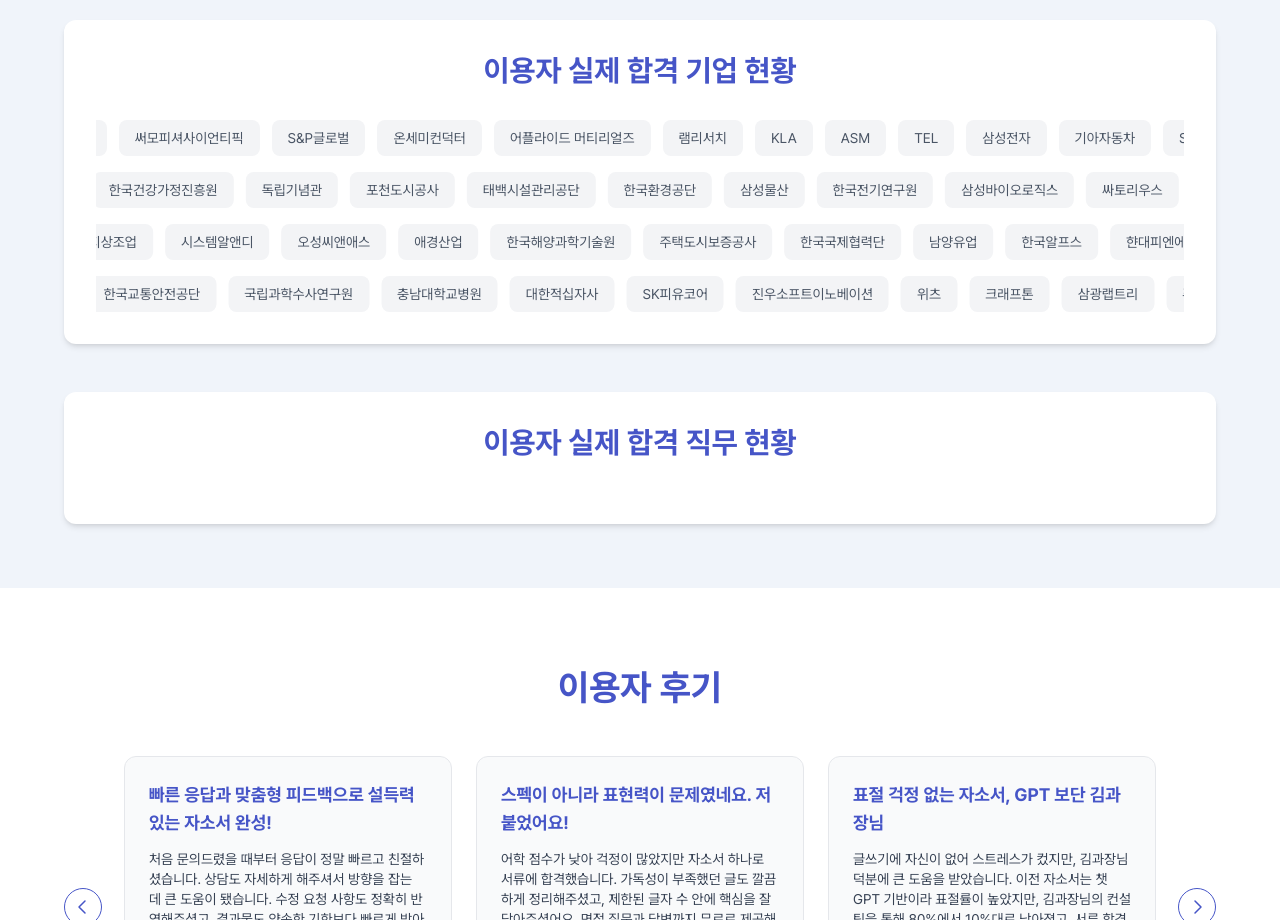
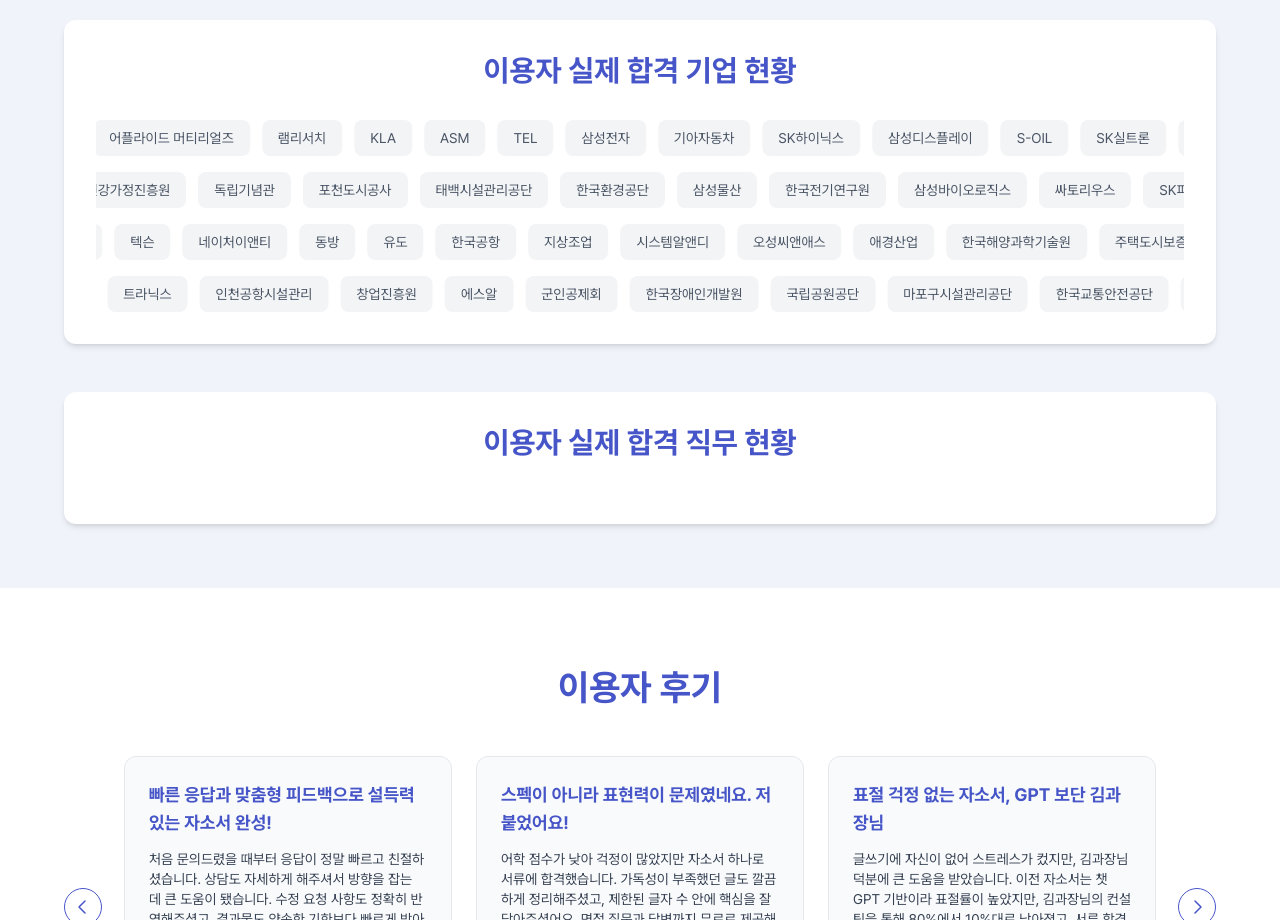
Before and after one commit to millwheel/kks, a Next.js app: page / in a window 1280 px wide. Shown: the part 4100-5020 px from the top of the page. Built offline with nearby package versions, Linux system fonts and the light colour scheme.

Commit message:
feat: 애니메이션 부드럽게

```diff
--- a/src/components/HomeCompanySlider.tsx
+++ b/src/components/HomeCompanySlider.tsx
@@ -6,17 +6,28 @@ interface HomeCompanySliderProps {
     companies: string[];
 }
 
-// 고정된 순서로 기업 리스트를 4개 행으로 나누기 (hydration 문제 방지)
 const createRows = (companies: string[]) => {
     const rowCount = 4;
     const rows = [];
 
+    // companies를 4개 부분으로 나누기
+    const parts = [];
     for (let i = 0; i < rowCount; i++) {
         const start = Math.floor(i * companies.length / rowCount);
         const end = Math.floor((i + 1) * companies.length / rowCount);
-        // 무한 스크롤을 위해 여러 번 복제
-        const originalRow = companies.slice(start, end);
-        const extendedRow = [...originalRow, ...originalRow, ...originalRow, ...originalRow];
+        parts.push(companies.slice(start, end));
+    }
+
+    // 각 row마다 다른 순서로 배치
+    for (let i = 0; i < rowCount; i++) {
+        const extendedRow = [];
+
+        // i만큼 shift된 순서로 parts 배치
+        for (let j = 0; j < rowCount; j++) {
+            const partIndex = (i + j) % rowCount;
+            extendedRow.push(...parts[partIndex]);
+        }
+
         rows.push(extendedRow);
     }
 
@@ -31,7 +42,8 @@ interface ScrollingRowProps {
 
 function ScrollingRow({ companies, speed, rowIndex }: ScrollingRowProps) {
     const containerRef = useRef<HTMLDivElement>(null);
-    const [translateX, setTranslateX] = useState(0);
+    const animationRef = useRef<number | null>(null);
+    const startTimeRef = useRef<number | null>(null);
     const [mounted, setMounted] = useState(false);
 
     useEffect(() => {
@@ -39,47 +51,39 @@ function ScrollingRow({ companies, speed, rowIndex }: ScrollingRowProps) {
     }, []);
 
     useEffect(() => {
-        if (!mounted) return;
+        if (!mounted || !containerRef.current) return;
 
-        let animationId: number;
-        let startTime: number | null = null;
-        let containerWidth: number | null = null;
+        // DOM 요소 너비 미리 계산
+        const containerWidth = containerRef.current.scrollWidth / 4;
 
-        // 각 row마다 다른 시작 오프셋 적용
-        const initialOffset = -(rowIndex * 500);
-        setTranslateX(initialOffset);
+        // 요소를 직접 조작하는 애니메이션 함수
+        const animate = (timestamp: number) => {
+            if (!containerRef.current) return;
 
-        const animate = (currentTime: number) => {
-            if (startTime === null) {
-                startTime = currentTime;
+            if (startTimeRef.current === null) {
+                startTimeRef.current = timestamp;
             }
 
-            // 컨테이너 너비를 한 번만 계산
-            if (containerWidth === null && containerRef.current) {
-                containerWidth = containerRef.current.scrollWidth / 4;
+            const elapsed = timestamp - startTimeRef.current;
+            const translateX = 0 - (elapsed * speed) / 1000;
+
+            // 직접 DOM 스타일 조작
+            containerRef.current.style.transform = `translateX(${translateX}px)`;
+
+            // 리셋 지점에 도달하면
+            if (translateX <= -containerWidth) {
+                startTimeRef.current = timestamp;
+                containerRef.current.style.transform = `translateX(0px)`;
             }
 
-            const elapsed = currentTime - startTime;
-
-            // 기본 위치에서 계속 왼쪽으로 이동
-            const newTranslateX = initialOffset - (elapsed * speed) / 1000;
-
-            // 컨테이너 너비의 1/4 지점에 도달하면 리셋
-            if (containerWidth && newTranslateX <= -containerWidth) {
-                startTime = currentTime;
-                setTranslateX(initialOffset);
-            } else {
-                setTranslateX(newTranslateX);
-            }
-
-            animationId = requestAnimationFrame(animate);
+            animationRef.current = requestAnimationFrame(animate);
         };
 
-        animationId = requestAnimationFrame(animate);
+        animationRef.current = requestAnimationFrame(animate);
 
         return () => {
-            if (animationId) {
-                cancelAnimationFrame(animationId);
+            if (animationRef.current) {
+                cancelAnimationFrame(animationRef.current);
             }
         };
     }, [speed, rowIndex, mounted]);
@@ -90,7 +94,7 @@ function ScrollingRow({ companies, speed, rowIndex }: ScrollingRowProps) {
                 ref={containerRef}
                 className="flex gap-3 will-change-transform"
                 style={{
-                    transform: `translateX(${translateX}px)`,
+                    transform: `translateX(0px)`,
                     transition: 'none'
                 }}
             >
@@ -109,7 +113,7 @@ function ScrollingRow({ companies, speed, rowIndex }: ScrollingRowProps) {
 
 export default function HomeCompanySlider({ companies }: HomeCompanySliderProps) {
     const [rows] = useState(() => createRows(companies));
-    const speeds = [30, 25, 35, 28]; // 각 row마다 살짝 다른 속도
+    const speeds = [89, 92, 98, 95];
 
     return (
         <div className="space-y-4">
--- a/src/data/companies.ts
+++ b/src/data/companies.ts
@@ -2,7 +2,7 @@
 export const companies: string[] = [
     "마이크론(Micron)", "ASML", "써모피셔사이언티픽", "S&P글로벌", "온세미컨덕터",
     "어플라이드 머티리얼즈", "램리서치", "KLA", "ASM", "TEL", "삼성전자", "기아자동차",
-    "SK하이닉스", "삼성디스플레이", "에스오일", "S-OIL", "SK실트론", "현대자동차",
+    "SK하이닉스", "삼성디스플레이", "S-OIL", "SK실트론", "현대자동차",
     "포스코", "POSCO", "현대모비스", "현대로템", "유니투스 김천공장", "모트라스",
     "LG이노텍", "LG전자", "한화시스템", "카카오뱅크", "현대엘리베이터", "현대오일뱅크",
     "삼성SDI", "삼성SDS", "삼성바이오에피스", "삼성생명", "삼성화재", "삼성증권",
```
